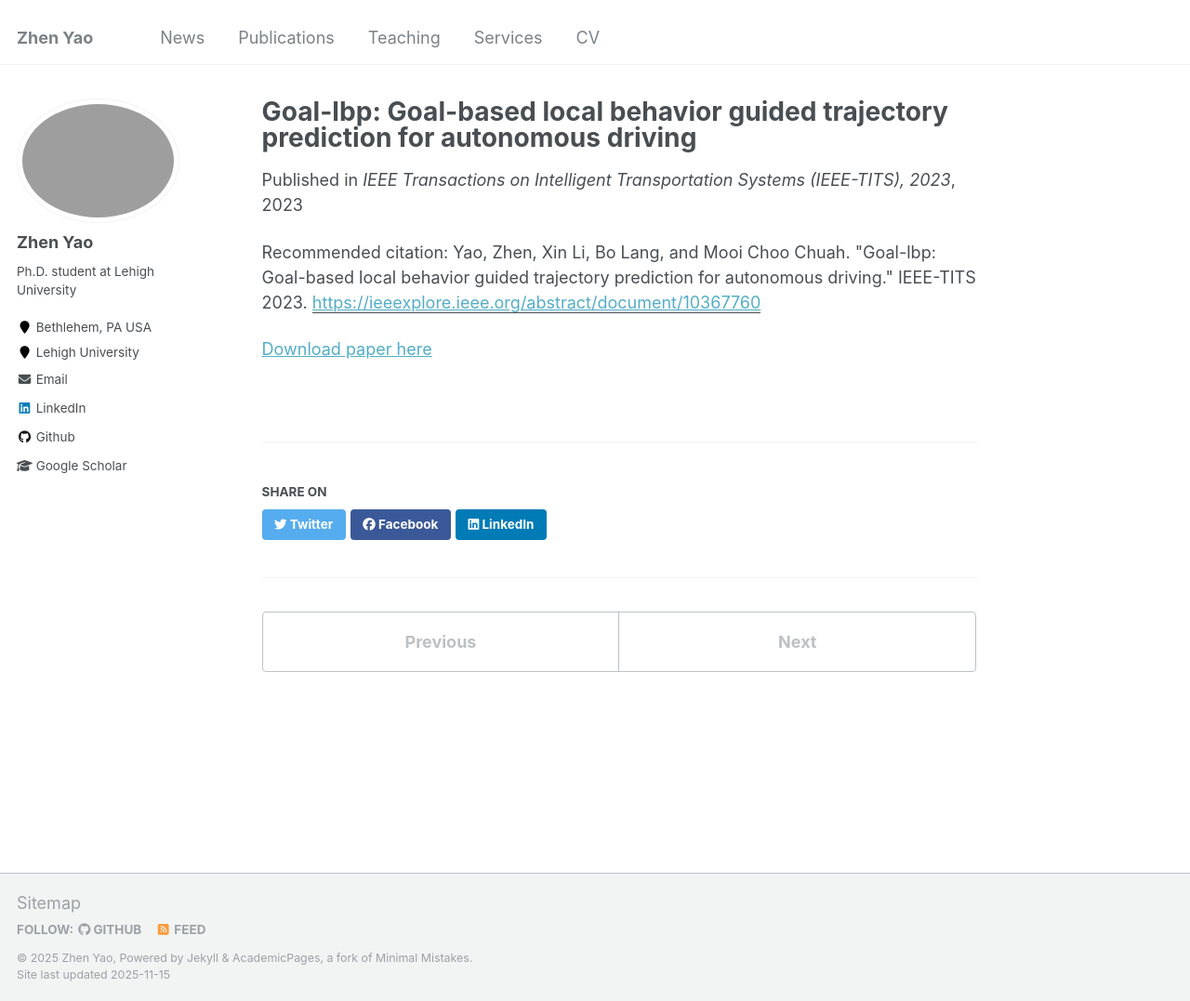
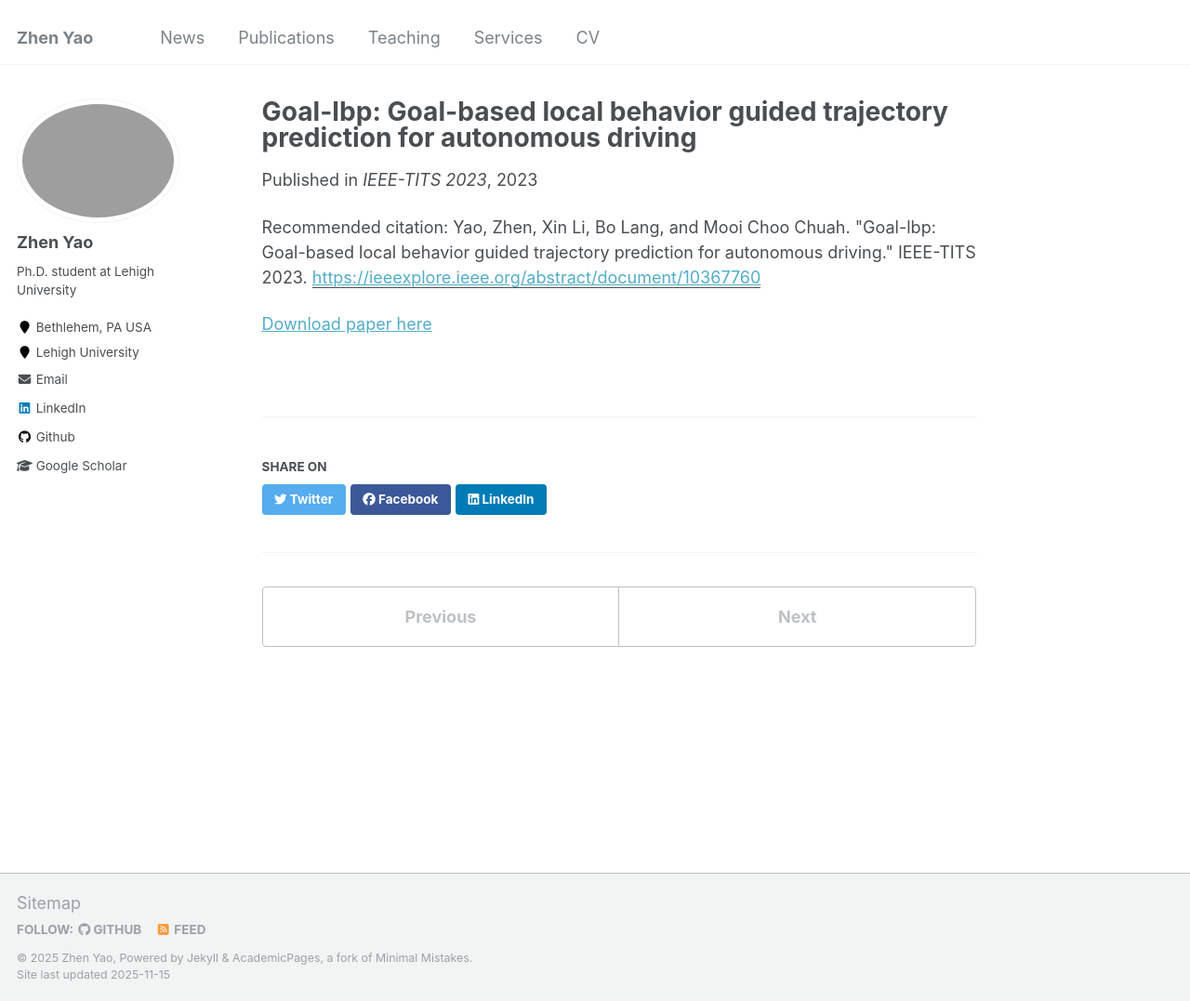
Before and after one commit to zyaocoder/zyaocoder.github.io, a Jekyll site: the page built from _publications/2023_tits_goallbp.md, in a window 1280 px wide and 1077 px high. Shown: the whole window at 93% size. Built offline with Jekyll 4.4.1, drawn with Linux system fonts in a browser that asks for light colours.

Commit message:
Update 2023_tits_goallbp.md

```diff
--- a/_publications/2023_tits_goallbp.md
+++ b/_publications/2023_tits_goallbp.md
@@ -3,7 +3,7 @@ title: "Goal-lbp: Goal-based local behavior guided trajectory prediction for aut
 collection: publications
 permalink: /publication/2023_tits_goallbp
 date: 2023-12-20
-venue: 'IEEE Transactions on Intelligent Transportation Systems (IEEE-TITS), 2023'
+venue: 'IEEE-TITS 2023'
 paperurl: 'https://ieeexplore.ieee.org/abstract/document/10367760'
 biburl: '../files/tits2023.txt'
 authors: '<strong>Zhen Yao</strong>, Xin Li, Bo Lang, Mooi Choo Chuah'
```
